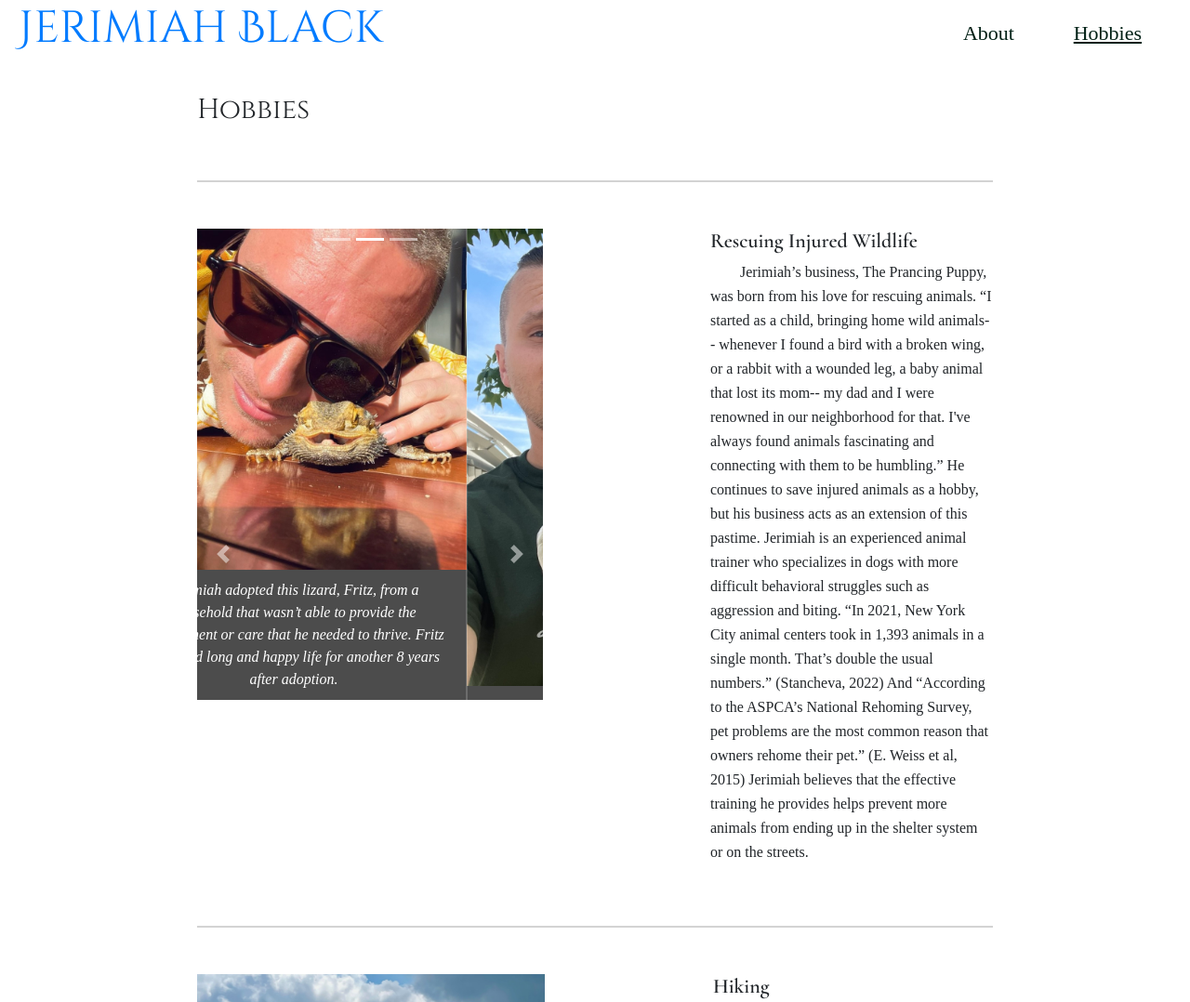
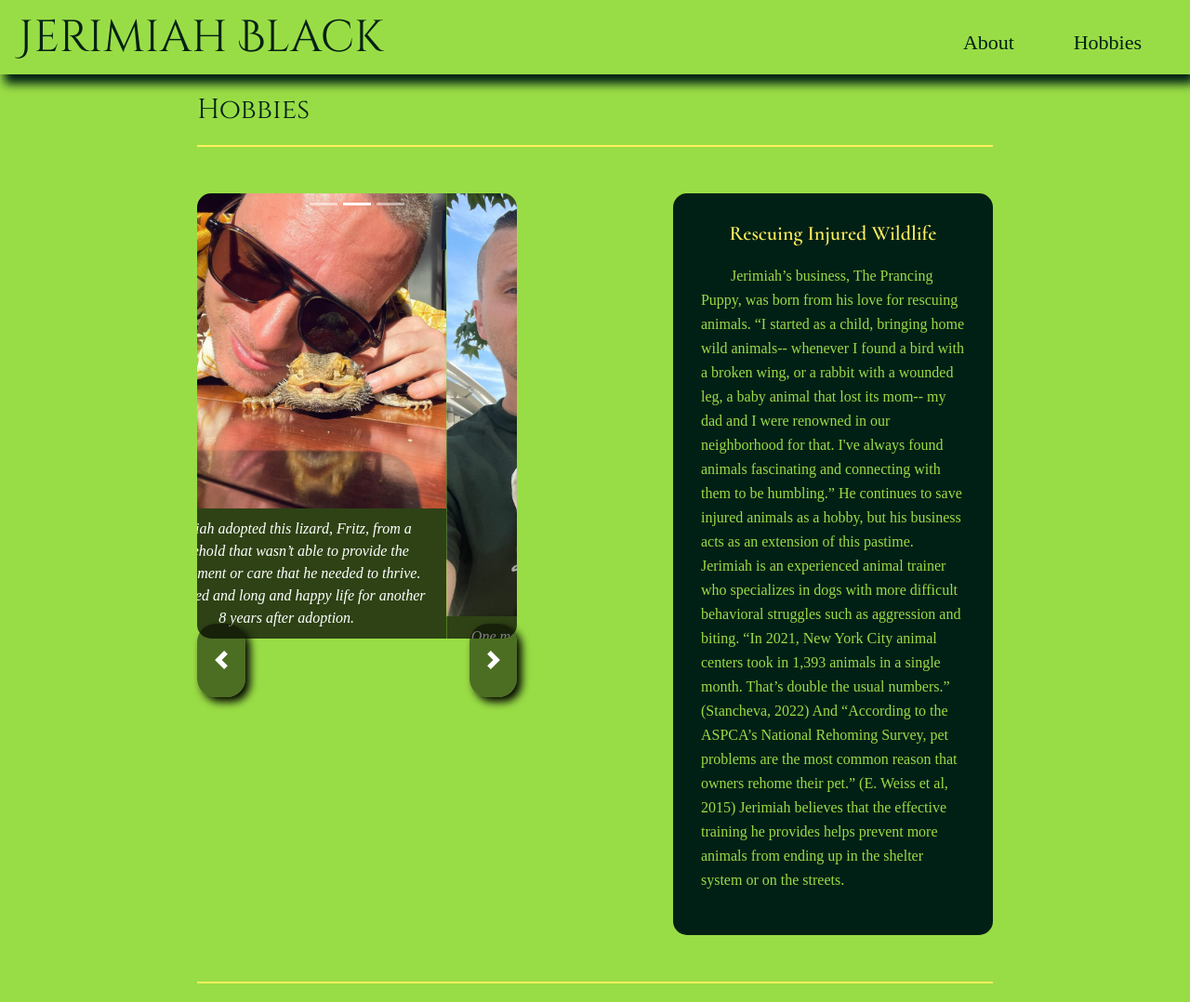
Before and after one commit to just-enginerin/bioSite, a plain HTML site: page hobbies.html in a window 1280 px wide. Shown: the top 1078 px of the page at 93% size. Drawn offline with nearby package versions, Linux system fonts and the light colour scheme; a web font is replaced by a local one.

Commit message:
Assignment 6.3
Finished colors, checked accessibility, cleaned up styling

```diff
--- a/assets/styles/about.css
+++ b/assets/styles/about.css
@@ -1,3 +1,24 @@
+body {
+    background-color: var(--light-purple);
+    color: var(--light-purple);
+}
+
+nav {
+    position: sticky;
+    top: 0;
+    background-color: var(--light-purple);
+    box-shadow: 5px 10px 10px var(--dark-purple);
+}
+
+.nav-links a {
+    color: var(--dark-purple);
+}
+
+.nav-links a:hover {
+    color: #012015;
+    background-color: var(--yellow);
+}
+
 .container {
     display: grid;
     grid-template-areas:
@@ -33,6 +54,7 @@ h2 {
 
 img {
     width: 80%;
+    border-radius: 15px;
 }
 
 portrait1 {
@@ -49,4 +71,19 @@ portrait3 {
 
 p {
     width: 80%;
+    color: var(--dark-purple);
 }
+
+p a {
+    background-color: var(--dark-purple);
+    color: var(--yellow);
+    transition-duration: 500ms;
+    border-radius: 5px;
+    padding: 2px 8px;
+}
+
+p a:hover {
+    background-color: var(--yellow);
+    color: var(--dark-purple);
+    transition-duration: 500ms;
+}
--- a/assets/styles/hobbies.css
+++ b/assets/styles/hobbies.css
@@ -1,25 +1,61 @@
+body {
+    background-color: var(--green);
+    color: var(--green);
+}
+
+nav {
+    position: sticky;
+    top: 0;
+    background-color: var(--green);
+    z-index: 5000;
+    display: flex;
+    align-items: center;
+    box-shadow: 5px 10px 10px var(--dark-green);
+}
+
+.nav-links a:hover {
+    color: var(--dark-green);
+    background-color: var(--yellow);
+}
+
 main {
     display: flex;
     flex-direction: column;
     width: 70%;
-    padding: 20px;
+    padding: 20px 20px 0;
     row-gap: 50px;
     margin: 0 auto;
+    height: fit-content;
+    align-items: flex-start;
+}
+
+h2 {
+    margin-bottom: -30px;
+}
+
+h3 {
+    font-weight: 600;
+}
+
+p {
+    font-weight: 300;
 }
 
 .hobby {
     width: 100%;
     display: grid;
     grid-template-areas:
-    "hobby-image hobby-image hobby-title"
+    "hobby-image hobby-image ."
     "hobby-image hobby-image hobby-description";
     grid-column-gap: 20px;
     padding-top: 50px;
-    border-top: 2px solid lightgray;
+    border-top: 2px solid var(--yellow);
 }
 
 .hobby-title {
-    grid-area: hobby-title;
+    color: var(--yellow);
+    font-weight: 600;
+    margin-bottom: 20px;
 }
 
 .hobby-image {
@@ -33,6 +69,18 @@ main {
 
 .hobby-description {
     grid-area: hobby-description;
+    background-color: var(--dark-green);
+    padding: 30px;
+    display: flex;
+    flex-direction: column;
+    justify-content: center;
+    align-items: center;
+    height: 100%;
+    border-radius: 15px;
+}
+
+.carousel-inner {
+    border-radius: 15px;
 }
 
 .carousel-caption {
@@ -45,3 +93,13 @@ main {
 .carousel-indicators {
     top: 10px !important;
 }
+
+#hiking-image {
+    border-top-left-radius: 15px;
+    border-top-right-radius: 15px;
+}
+
+#hiking-caption {
+    border-bottom-left-radius: 15px;
+    border-bottom-right-radius: 15px;
+}
--- a/assets/styles/landing.css
+++ b/assets/styles/landing.css
@@ -29,6 +29,14 @@ nav {
     top: 0;
 }
 
+.nav-links a {
+    background-color: rgba(255, 255, 255, 0.3);
+}
+
+.nav-links a:hover {
+    background-color: var(--light-purple);
+}
+
 #landing-title {
     text-align: center;
     font-size: 80px;
--- a/assets/styles/styles.css
+++ b/assets/styles/styles.css
@@ -1,4 +1,12 @@
 @import url('https://fonts.googleapis.com/css2?family=Brygada+1918:ital,wght@1,500&family=Cinzel&family=Cinzel+Decorative&family=Cormorant+Unicase:wght@600&family=Cormorant:wght@600&family=Kaisei+Decol&display=swap');
+
+:root {
+    --dark-green: #012015;
+    --green: #99DD46;
+    --yellow: #FFEE5C;
+    --dark-purple: #301934;
+    --light-purple: #DDCBF1;
+}
 
 * {
     margin: 0;
@@ -9,12 +17,14 @@ h1 {
     font-family: 'Cinzel Decorative', cursive;
     letter-spacing: 20%;
     font-size: 48px;
+    color: var(--dark-green);
 }
 
 h2 {
     font-family: 'Cinzel', serif;
     letter-spacing: 7.5%;
     font-size: 30px;
+    color: var(--dark-green);
 }
 
 h3 {
@@ -29,6 +39,7 @@ p {
     font-size: 16px;
     line-height: 26px;
     text-indent: 2em;
+    font-weight: 600;
 }
 
 .caption {
@@ -40,6 +51,12 @@ p {
 
 a {
     text-decoration: none;
+    color: var(--dark-green);
+}
+
+a:hover {
+    text-decoration: none;
+    color: var(--dark-purple);
 }
 
 nav {
@@ -48,7 +65,7 @@ nav {
     display: flex;
     justify-content: space-between;
     align-items: center;
-    padding-bottom: 10px;
+    padding-top: 10px;
 }
 
 nav h1 {
@@ -66,18 +83,34 @@ nav h1 {
 }
 
 .nav-links a {
-    color: #012015;
-    background-color: rgba(255, 255, 255, 0.3);
-    padding: 10px;
     transition-duration: 500ms;
+    text-decoration: none;
 
 }
 
 .nav-links a:hover {
-    background-color: rgba(255, 255, 255, 1);
     transition-duration: 500ms;
+    text-decoration: underline;
 }
 
-.active-link {
-    text-decoration: underline;
+.carousel-control-prev, .carousel-control-next {
+    color: black;
+    height: 10%;
+    align-self: center;
+    margin-top: 60%;
+    background-color: rgba(255, 255, 255, .5);
+    background-color: rgba(0, 0, 0, .5);
+    border-radius: 20px;
+    box-shadow: 5px 5px 10px black;
 }
+
+.carousel-control-prev, .carousel-control-next{
+    color: white;
+    opacity: 1 !important;
+}
+
+.carousel-control-prev:hover, .carousel-control-next:hover {
+    background-color: rgba(0, 0, 0, .7);
+    border-radius: 20px;
+    box-shadow: 5px 5px 10px black;
+}
--- a/hobbies.html
+++ b/hobbies.html
@@ -17,14 +17,12 @@
           <h1><a href="./index.html">Jerimiah Black</a></h1>
           <div class="nav-links">
             <a href="./about.html">About</a>
-            <a href="./hobbies.html" class="active-link">Hobbies</a>
+            <a href="./hobbies.html">Hobbies</a>
           </div>
         </nav>
         <main>
             <h2>Hobbies</h2>
-
             <card class="hobby">
-              <h3 class="hobby-title">Rescuing Injured Wildlife</h3>
               <div id="rescuing-wildlife-carousel" class="carousel slide hobby-image" data-ride="carousel">
                   <ol class="carousel-indicators">
                     <li data-target="#rescuing-wildlife-carousel" data-slide-to="0" class="active"></li>
@@ -55,15 +53,15 @@
                   </a>
               </div>
               <div class="hobby-description">
-                  <p>
-                      Jerimiah’s business, The Prancing Puppy, was born from his love for rescuing animals. “I started as a child, bringing home wild animals-- whenever I found a bird with a broken wing, or a rabbit with a wounded leg, a baby animal that lost its mom-- my dad and I were renowned in our neighborhood for that. I've always found animals fascinating and connecting with them to be humbling.” He continues to save injured animals as a hobby, but his business acts as an extension of this pastime. Jerimiah is an experienced animal trainer who specializes in dogs with more difficult behavioral struggles such as aggression and biting. “In 2021, New York City animal centers took in 1,393 animals in a single month. That’s double the usual numbers.” (Stancheva, 2022) And “According to the ASPCA’s National Rehoming Survey, pet problems are the most common reason that owners rehome their pet.” (E. Weiss et al, 2015) Jerimiah believes that the effective training he provides helps prevent more animals from ending up in the shelter system or on the streets.
-                  </p>
+                  <h3 class="hobby-title">Rescuing Injured Wildlife</h3>
+                <p>
+                    Jerimiah’s business, The Prancing Puppy, was born from his love for rescuing animals. “I started as a child, bringing home wild animals-- whenever I found a bird with a broken wing, or a rabbit with a wounded leg, a baby animal that lost its mom-- my dad and I were renowned in our neighborhood for that. I've always found animals fascinating and connecting with them to be humbling.” He continues to save injured animals as a hobby, but his business acts as an extension of this pastime. Jerimiah is an experienced animal trainer who specializes in dogs with more difficult behavioral struggles such as aggression and biting. “In 2021, New York City animal centers took in 1,393 animals in a single month. That’s double the usual numbers.” (Stancheva, 2022) And “According to the ASPCA’s National Rehoming Survey, pet problems are the most common reason that owners rehome their pet.” (E. Weiss et al, 2015) Jerimiah believes that the effective training he provides helps prevent more animals from ending up in the shelter system or on the streets.
+                </p>
               </div>
             </card>
 
 
             <card class="hobby">
-              <h3 class="hobby-title">Hiking</h3>
               <div class="hobby-image" id="hiking-image-container">
                 <img src="./assets/images/hiking.jpeg" id="hiking-image" alt="Jerimiah stands at the top of a mountain. Behind him is a scenic landscape of trees, mountains, and clouds.">
                 <div id="hiking-caption" class="caption carousel-caption">
@@ -71,6 +69,7 @@
                 </div>
               </div>
               <div class="hobby-description">
+                <h3 class="hobby-title">Hiking</h3>
                 <p>
                   Jerimiah is passionate about preserving the natural world. He experiences this world for himself by hiking, a hobby he’s carried with him from childhood. “I’ve always felt an automatic connection to forests and the other natural settings around me. To this day, [hiking] has really been a part of my ‘zen’—a way to reflect and grow.” Indeed, the effects of hiking on Jerimiah’s mental health is significant. “Spending quality time in the great outdoors reduces stress, calms
                   anxiety, and can lead to a lower risk of depression, according to a study done by researchers at Stanford University. In addition to having mental health benefits, being outdoors opens up your senses to your surroundings and improves your sensory perception.” (Benefits of Hiking: Trails & Hiking, 2018) His favorite hike in New York is, according to the New York State Park System, “a hard a strenuous hike… only for experienced hikers in excellent physical condition.” (Reed, 2022) In just under the first mile of the trail, hikers ascend around 1250 feet!
@@ -79,7 +78,6 @@
             </card>
 
             <card class="hobby">
-                <h3 class="hobby-title">Nature Photography</h3>
                 <div id="nature-photography-carousel" class="carousel slide hobby-image" data-ride="carousel">
                     <ol class="carousel-indicators">
                       <li data-target="#nature-photography-carousel" data-slide-to="0" class="active"></li>
@@ -118,6 +116,7 @@
                     </a>
                 </div>
                 <div class="hobby-description">
+                    <h3 class="hobby-title">Nature Photography</h3>
                     <p>
                         While on his hikes, Jerimiah enjoys capturing photos to share some of the magic of his experiences. One of his greatest influences is National Geographic wildlife photographer, Paul Nicklen. “I've been fascinated with his work since the first time I laid eyes on it. I relate to the way he captures images because I feel as though I share a similar perspective in the way I aim to photograph wildlife. It's inspiring to see visual evidence of someone viewing the world the same way I do.”
                     </p>
```
Also changed, not shown: about.html (+1 -1 lines), index.html (+2 -2 lines).
